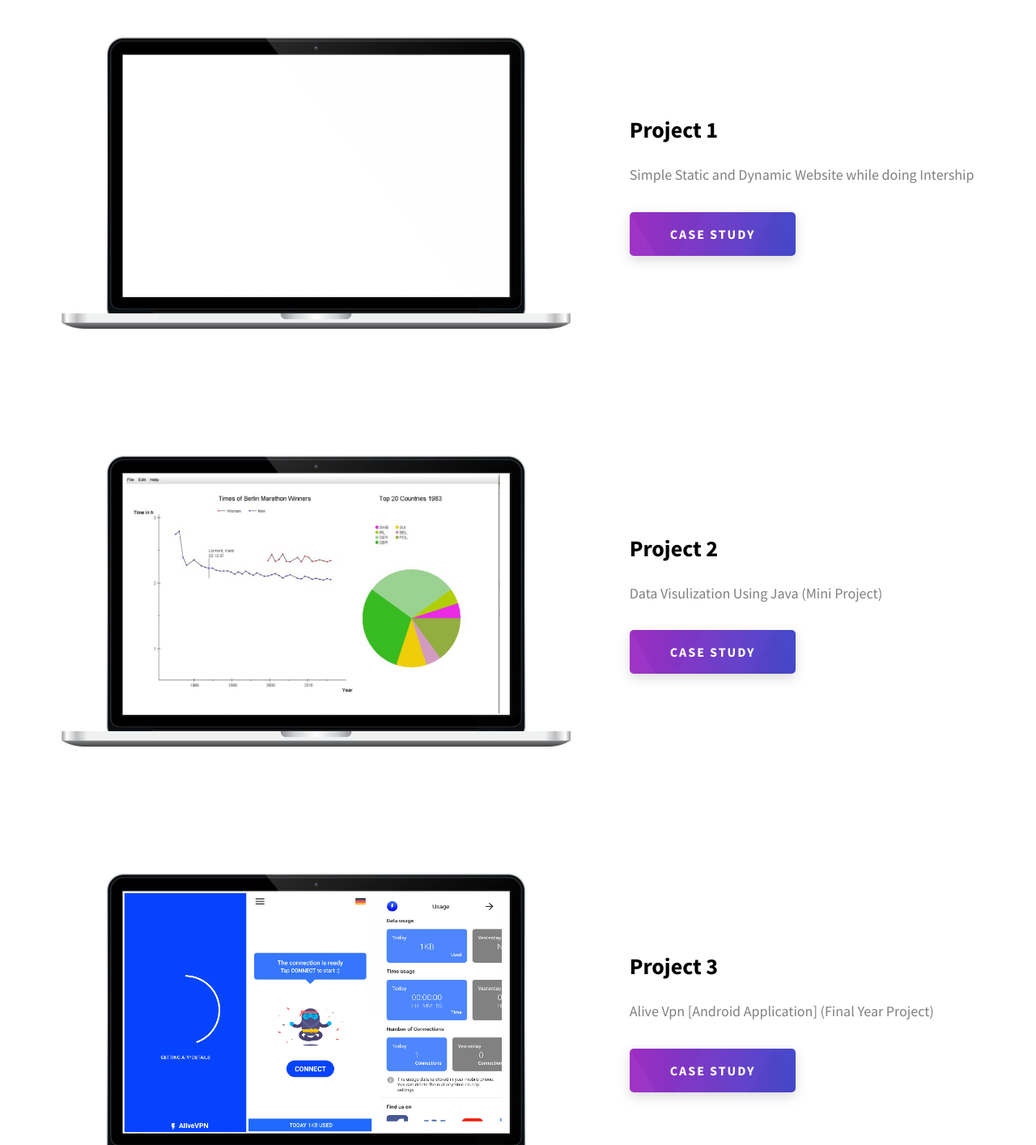
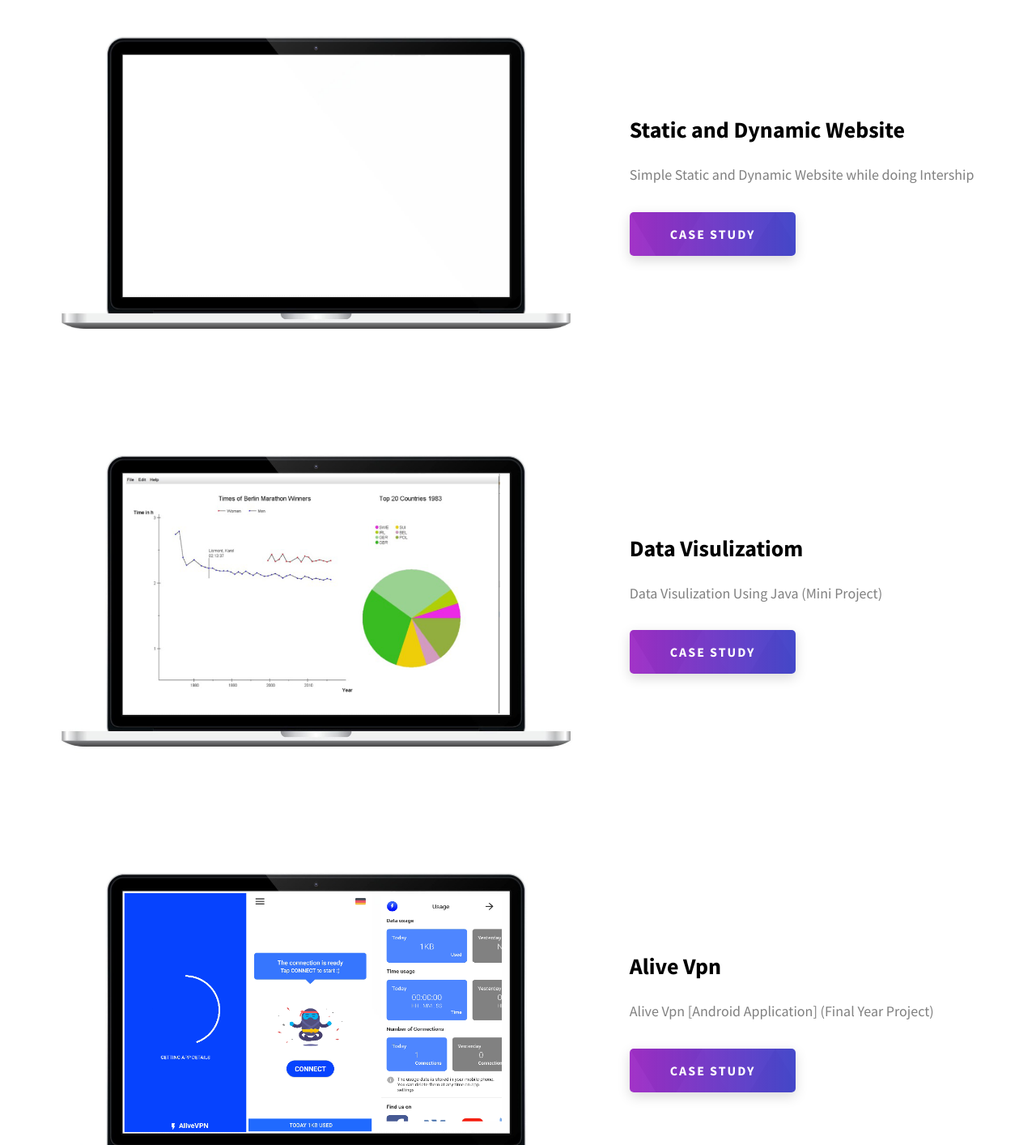
Before and after one commit to rutwikdhawle/Rutwik, a website: page index.html in a window 1280 px wide. Shown: the part 1980-3394 px from the top of the page at 81% size. Drawn offline with Linux system fonts and the light colour scheme.

Commit message:
Update index.html

```diff
--- a/index.html
+++ b/index.html
@@ -222,7 +222,7 @@
               />
             </div>
             <div class="projects__row-content">
-              <h3 class="projects__row-content-title">Project 1</h3>
+              <h3 class="projects__row-content-title">Static and Dynamic Website</h3>
               <p class="projects__row-content-desc">
                 Simple Static and Dynamic Website while doing Intership
               </p>
@@ -244,7 +244,7 @@
               />
             </div>
             <div class="projects__row-content">
-              <h3 class="projects__row-content-title">Project 2</h3>
+              <h3 class="projects__row-content-title">Data Visulizatiom</h3>
               <p class="projects__row-content-desc">
                 Data Visulization Using Java (Mini Project)
               </p>
@@ -266,7 +266,7 @@
               />
             </div>
             <div class="projects__row-content">
-              <h3 class="projects__row-content-title">Project 3</h3>
+              <h3 class="projects__row-content-title">Alive Vpn</h3>
               <p class="projects__row-content-desc">
                 Alive Vpn [Android Application] (Final Year Project)
               </p>
```
